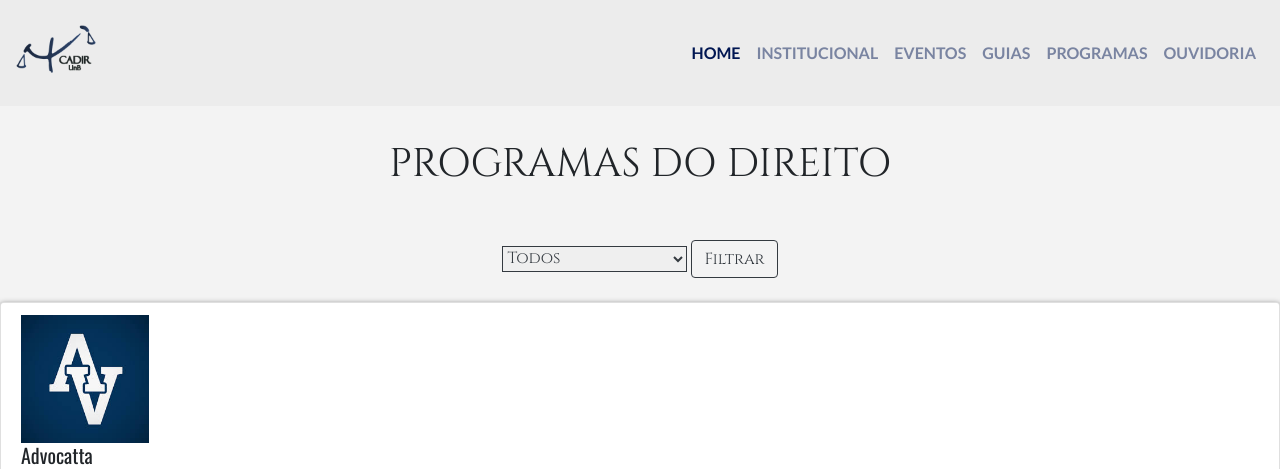
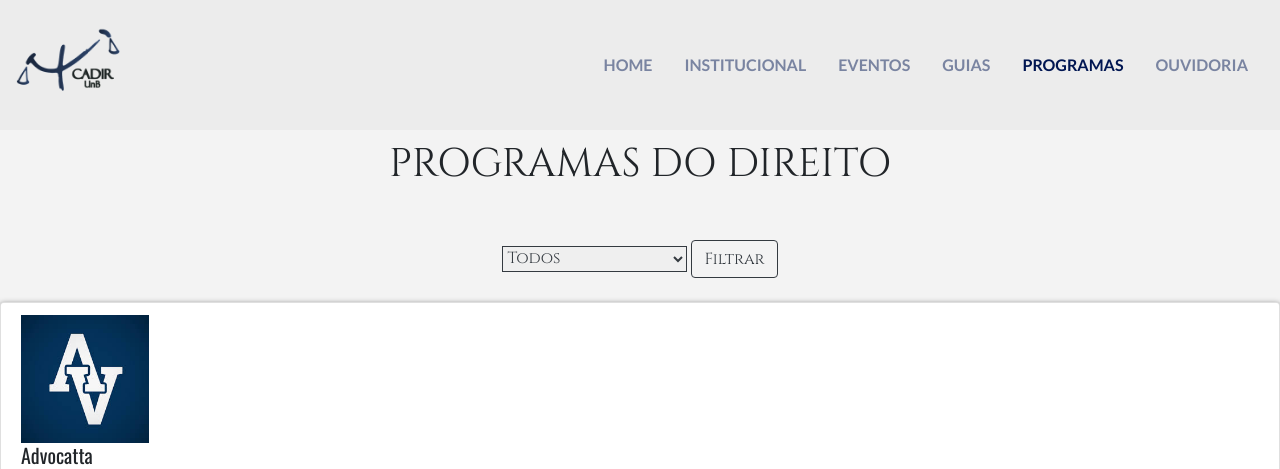
Before and after one commit to SwitchDreams/SiteCADir, a Django app: page /programas/ in a window 1280 px wide. Shown: the top 469 px of the page. Run offline with Django 3.2, Linux system fonts and the light colour scheme; data comes from the database, SQL or seed files in the repository; some libraries are stand-ins or nearby versions.

Commit message:
espaçamento navbar/cores/link mudando

```diff
--- a/core/templates/main_page.html
+++ b/core/templates/main_page.html
@@ -123,7 +123,7 @@
             <div class="container-fluid">
                 <div class="card-deck">
                     {% for programa in Programas %}
-                    <div data-aos="flip-left" class="card" style="width: 18rem;">
+                    <div data-aos="fade-up" class="card" style="width: 18rem;">
                         <img alt="Card image cap" class="card-img-top" src={% get_media_prefix %}{{ programa.logo }}>
                         <div class="card-body">
                             <h5 class="card-title text-center">{{ programa.nome }}</h5>
--- a/static/css/main_page.css
+++ b/static/css/main_page.css
@@ -4,7 +4,7 @@
 @import url('https://fonts.googleapis.com/css?family=Cardo|Oswald&display=swap');
 
 :root {
-    --cadir-blue-faded: #0016527c;
+    --cadir-blue-faded: #3c5a8c;
     --cadir-blue: #001652;
     --bg-white: #f3f3f3;
     --bg-white-nav : #ececec;
--- a/static/css/programas.css
+++ b/static/css/programas.css
@@ -1,5 +1,5 @@
 :root {
-    --cadir-blue-faded: #0016527c;
+    --cadir-blue-faded: #3c5a8c;
     --cadir-blue: #001652;
     --bg-white: #f3f3f3;
     --bg-white-nav : #ececec;
--- a/static/css/templates.css
+++ b/static/css/templates.css
@@ -51,12 +51,16 @@ a:active {
 }
 
 .navbar-brand img {
-    height: 5rem;
+    height: 6.5rem;
 }
 
 .nav-item {
     text-align: right;
 }
+
+/* .space {
+    padding: 0 10px;
+} */
 
 nav {
     /* overflow-y: auto; */
--- a/templates/base.html
+++ b/templates/base.html
@@ -7,6 +7,7 @@
         <meta content="ie=edge" http-equiv="X-UA-Compatible">
         <meta content="Site CaDir" name="description"/>
         <link crossorigin="anonymous" href="https://stackpath.bootstrapcdn.com/bootstrap/4.3.1/css/bootstrap.min.css" integrity="sha384-ggOyR0iXCbMQv3Xipma34MD+dH/1fQ784/j6cY/iJTQUOhcWr7x9JvoRxT2MZw1T" rel="stylesheet">
+        <link rel="icon" href="../media/CADir_logo.png">
 
         <script src="static/js/vivus.js"></script>
         <script crossorigin="anonymous" defer integrity="sha384-DJ25uNYET2XCl5ZF++U8eNxPWqcKohUUBUpKGlNLMchM7q4Wjg2CUpjHLaL8yYPH" src="https://use.fontawesome.com/releases/v5.8.2/js/all.js"></script>
@@ -31,7 +32,7 @@
         <div class="container-fluid">
             <nav class="navbar fixed-top navbar-expand-lg navbar-light stroke">
                 <a class="navbar-brand" href="{% url 'core:main' %}">
-                    <img class="img-fluid" src="../media/CADIR transp.png">
+                    <img class="img-fluid" src="../media/CADir_logo.png">
                 </a>
                 <button class="navbar-toggler" data-target="#collapsibleNavbar" data-toggle="collapse" type="button">
                     <span class="navbar-toggler-icon"></span>
@@ -39,34 +40,34 @@
 
                 <div class="collapse navbar-collapse" id="collapsibleNavbar">
                     <ul class="navbar-nav ml-auto">
-                        <li class="nav-item">
-                            <a class="nav-link active" href="{% url 'core:main' %}">
+                        <li class="nav-item px-2">
+                            <a class="nav-link {% if request.resolver_match.url_name == 'main' %}active{% endif %}" href="{% url 'core:main' %}">
                                 Home
                                 <span class="sr-only">(current)</span>
                             </a>
                         </li>
-                        <li class="nav-item">
+                        <li class="nav-item px-2">
                             <a class="nav-link" href="#">
                                 Institucional
                             </a>
                         </li>
-                        <li class="nav-item">
+                        <li class="nav-item px-2">
                             <a class="nav-link" href="#">
                                 Eventos
                             </a>
                         </li>
-                        <li class="nav-item">
+                        <li class="nav-item px-2">
                             <a class="nav-link" href="#">
                                 Guias
                             </a>
                         </li>
-                        <li class="nav-item small">
-                            <a class="nav-link" href="{% url 'programas:index' %}">
+                        <li class="nav-item px-2">
+                            <a class="nav-link {% if request.resolver_match.url_name == 'index' %}active{% endif %}" href="{% url 'programas:index' %}">
                                 Programas
                             </a>
                         </li>
-                        <li class="nav-item">
-                            <a class="nav-link" href="{% url 'ouvidoria:ouvidoria' %}">
+                        <li class="nav-item px-2">
+                            <a class="nav-link {% if request.resolver_match.url_name == 'ouvidoria' %}active{% endif %}" href="{% url 'ouvidoria:ouvidoria' %}">
                                 Ouvidoria
                             </a>
                         </li>
```
Also changed, not shown: media/CADir_logo.png (renamed from media/CADIR transp.png).
